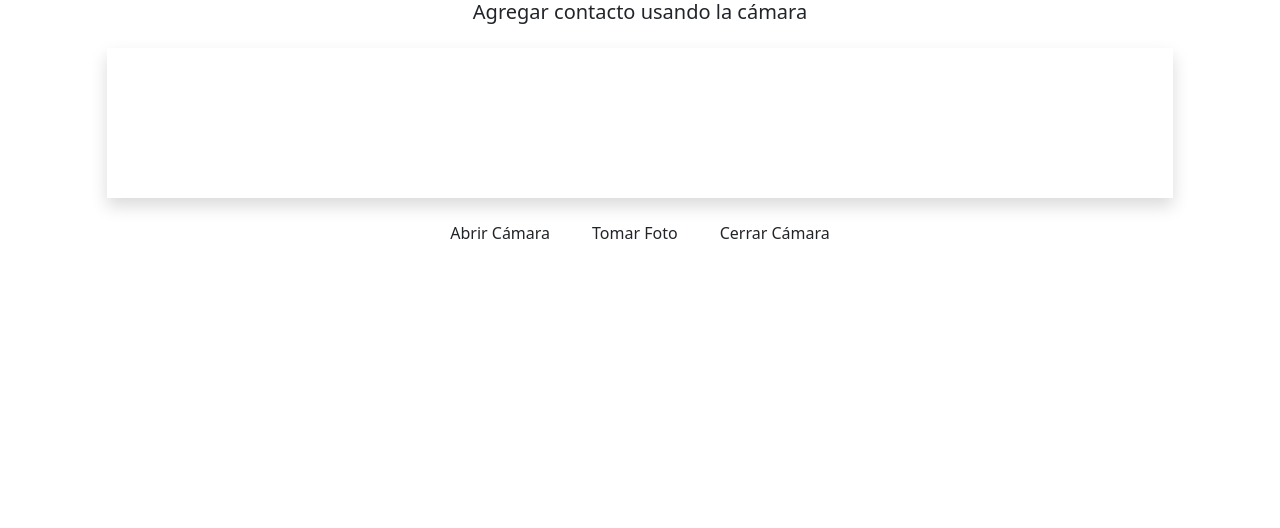
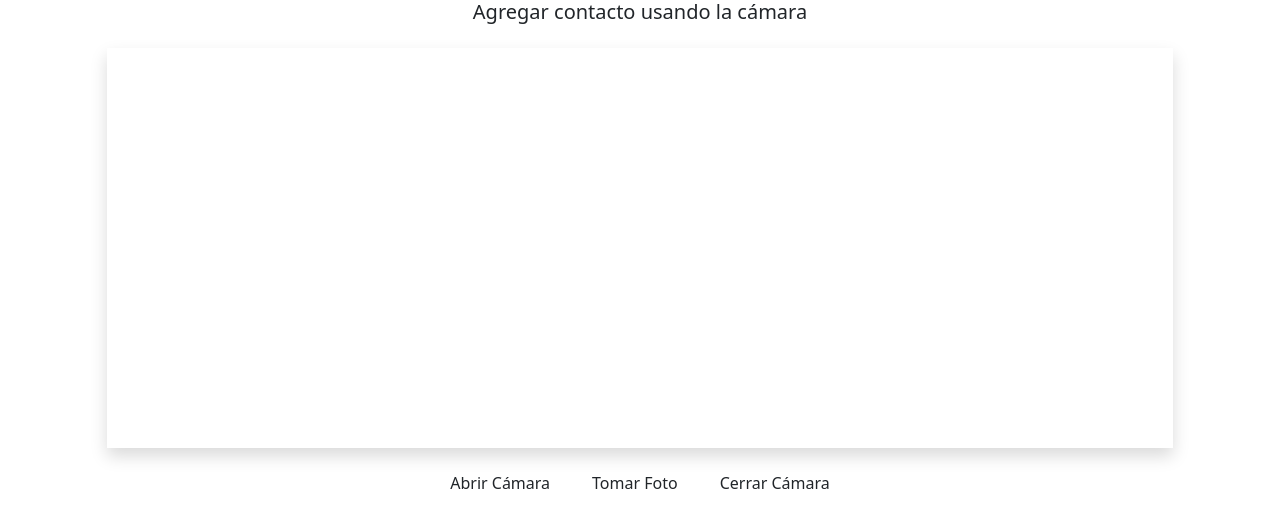
Before and after one commit to cesmsdev/FilesBlob, a plain HTML site: page index.html in a window 1280 px wide. Drawn offline with nearby package versions, Linux system fonts and the light colour scheme.

Commit message:
kljhlkjhk

```diff
--- a/index.html
+++ b/index.html
@@ -12,7 +12,7 @@
     <div class="col-12 d-flex flex-column align-items-center gap-2">
         <h3 class="fs-5 font-Poppins_SemiBold text-center">Agregar contacto usando la cámara</h3>
         <div id="container-camera" class="col-12 d-flex flex-column align-items-center gap-2">
-            <video data-ac-camera="preview" class="shadow col-10 rounded-10 my-2" style="height: 150px;" autoplay></video>
+            <video data-ac-camera="preview" class="shadow col-10 rounded-10 my-2" style="height: 400px;" autoplay></video>
             <canvas data-ac-camera="canvas" style="display: none;"></canvas>
             <input type="file" data-ac-camera="file" accept="image/png" class="d-none" name="imageFile" />
             <div class="d-flex justify-content-center align-items-center gap-3 flex-wrap">
```
